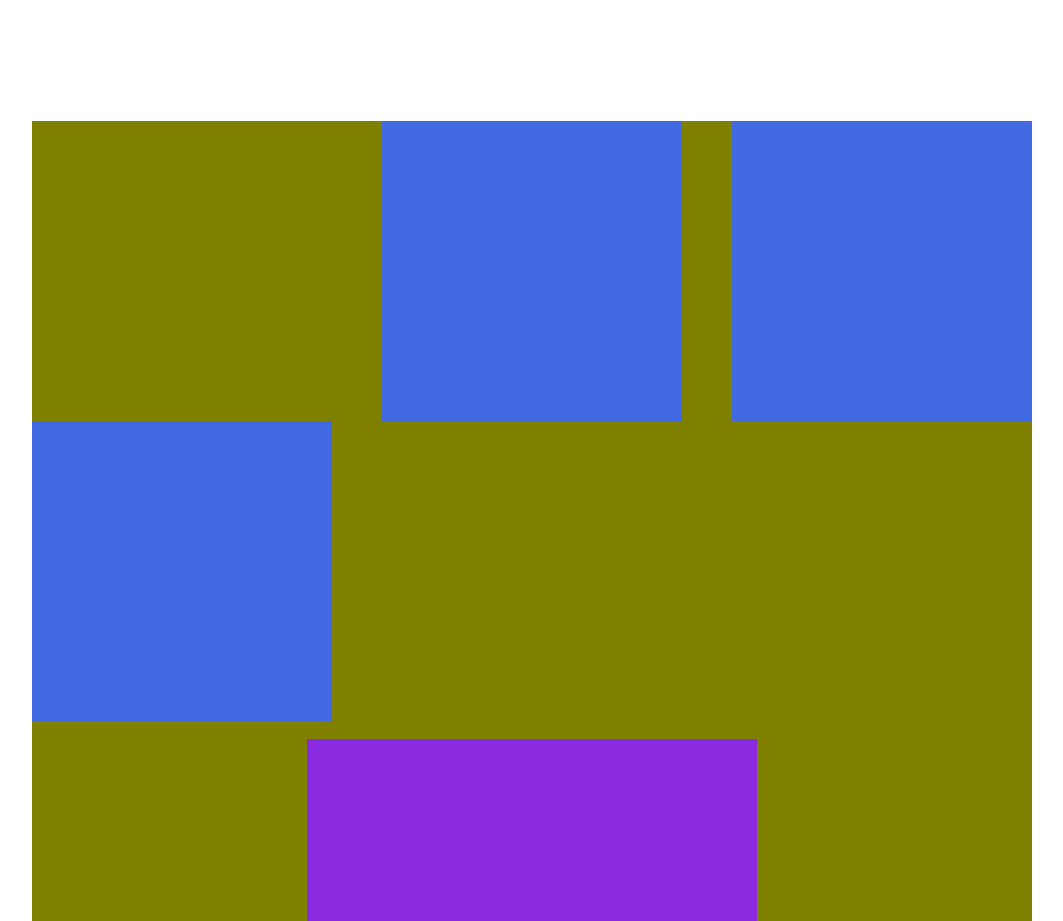
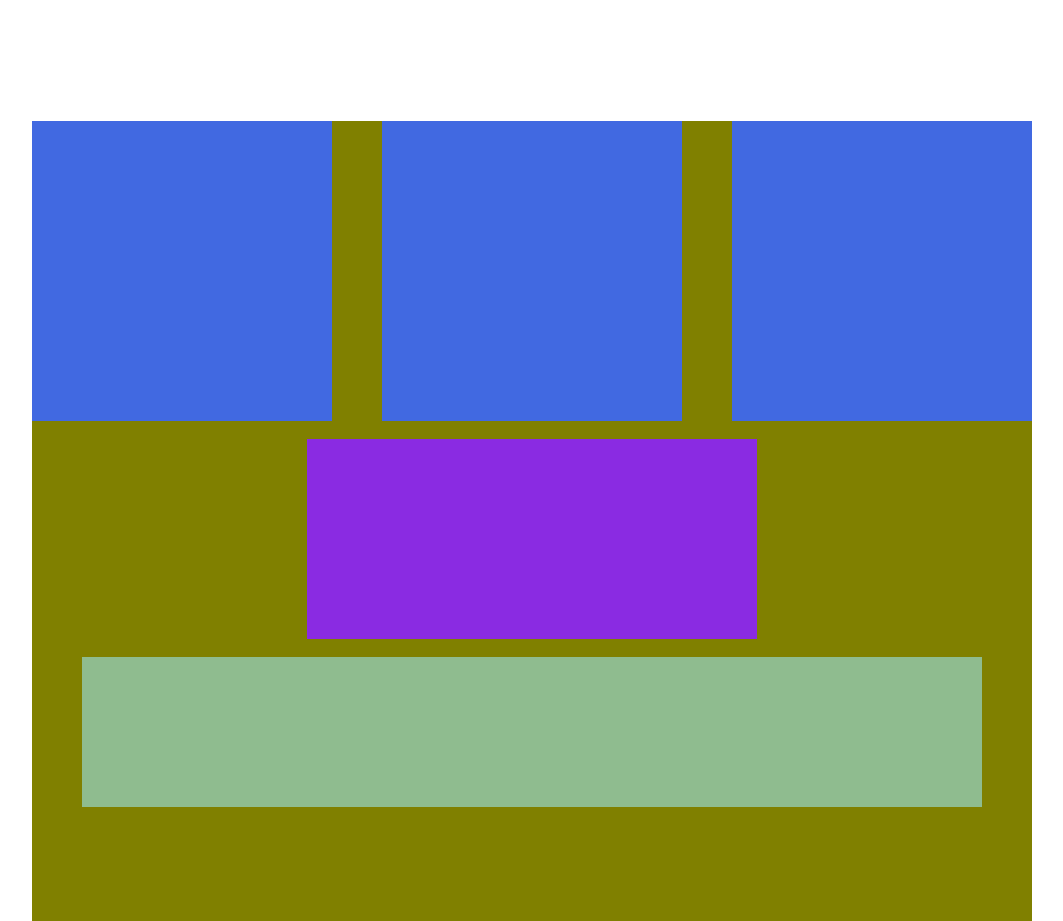
Before and after one commit to MateusNavarroNunes/ATIVIDADE_REVISAO, a plain HTML site: page ATIVIDADE_DE_REVISAO/indexrevisao.html in a window 1280 px wide. Shown: the part 940-1861 px from the top of the page, without its empty margins (108-1171 px from the left). Drawn offline with Linux system fonts and the light colour scheme.

Commit message:
concerto das três fotos

```diff
--- a/ATIVIDADE_DE_REVISAO/indexrevisao.html
+++ b/ATIVIDADE_DE_REVISAO/indexrevisao.html
@@ -44,19 +44,19 @@
         <br/><br/>
 
         <section id="section3" style="background-color: olive; width: 1000px; height: 1000px; margin:auto">
+            <div id="img03" style="background-color: royalblue; width: 300px; height: 300px; float:left">
+
+            </div>
+
+
+
             <div id="img03" style="background-color: royalblue; width: 300px; height: 300px; float:right">
 
             </div>
 
 
 
-            <div id="img03" style="background-color: royalblue; width: 300px; height: 300px; margin:auto">
-
-            </div>
-
-
-
-            <div id="img03" style="background-color: royalblue; width: 300px; height: 300px;">
+            <div id="img03" style="background-color: royalblue; width: 300px; height: 300px; margin: auto;">
 
             </div>
 
```
